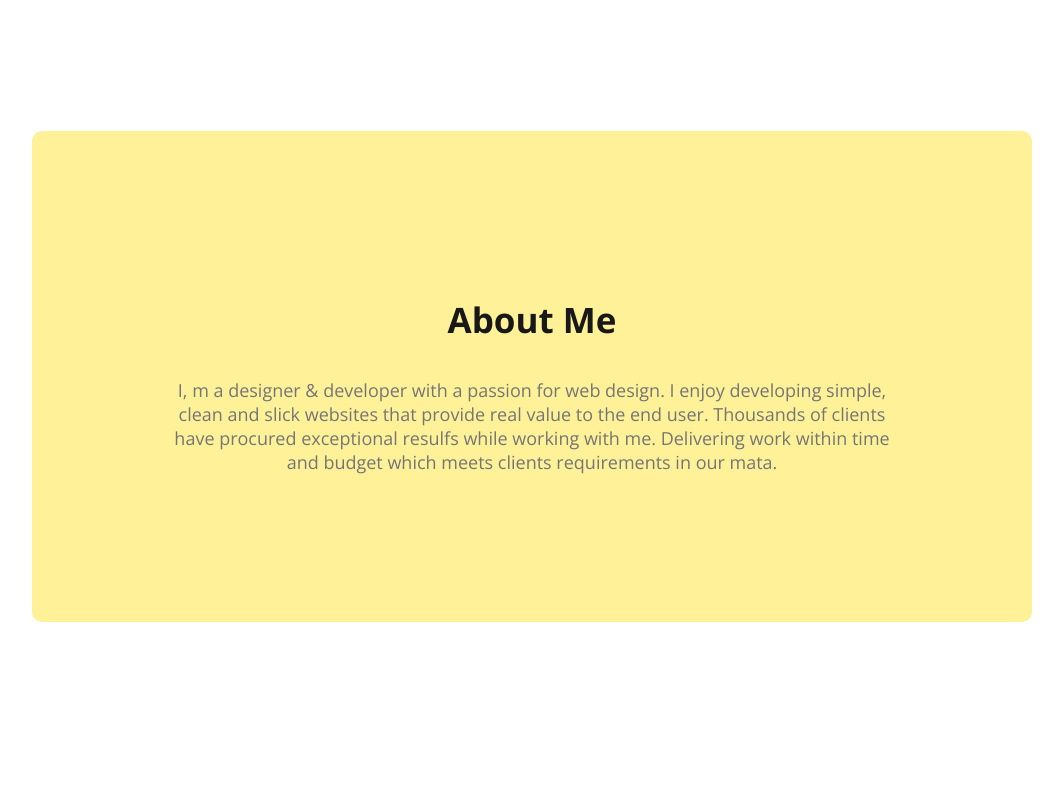
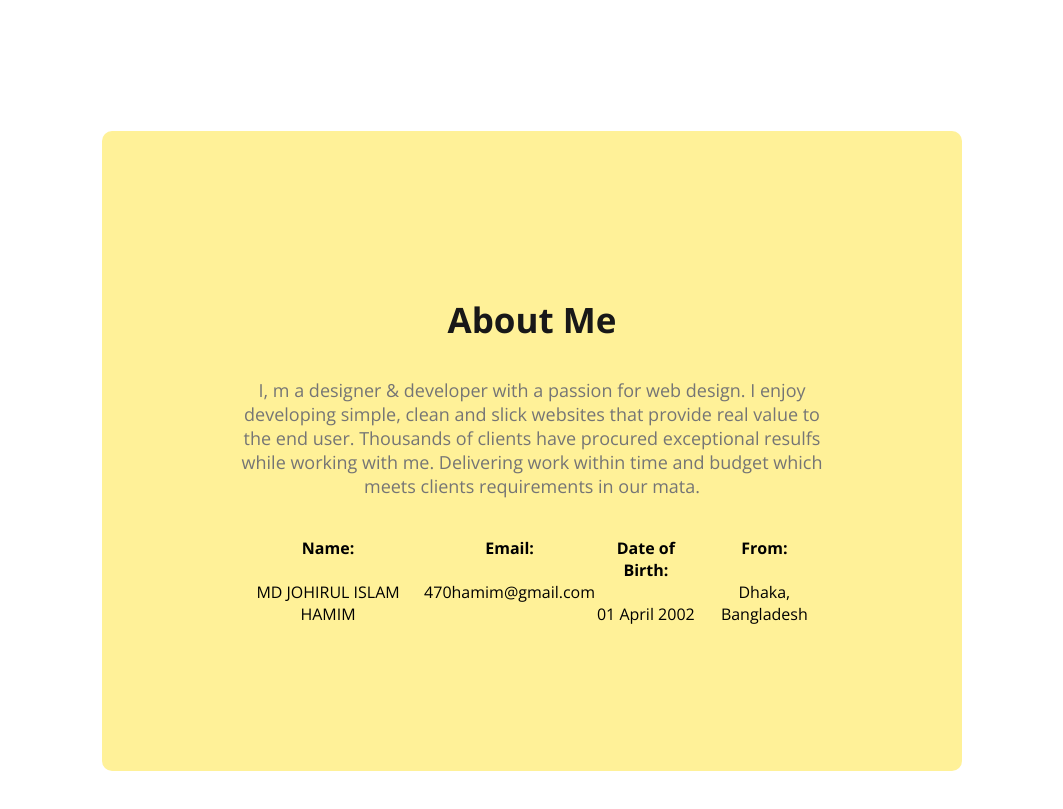
Before and after one commit to Hamim470/porttfolio, a plain HTML site: page index.html in a window 1280 px wide. Shown: the part 940-1749 px from the top of the page, without its empty margins (108-1171 px from the left). Before the commit the page ends 1702 px from the top, so only its background shows below. Drawn offline with nearby package versions, Linux system fonts and the light colour scheme.

Commit message:
added about info

```diff
--- a/index.html
+++ b/index.html
@@ -36,6 +36,24 @@
             <p class="section-description">
                 I, m a designer & developer with a passion for web design. I enjoy developing simple, clean and slick websites that provide real value to the end user. Thousands of clients have procured exceptional resulfs while working with me. Delivering work within time and budget which meets clients requirements in our mata.
             </p>
+            <div class="about-info-container">
+                <div class="about-info">
+                    <h4 class="info-title">Name:</h4>
+                    <p class="info-description">MD JOHIRUL ISLAM HAMIM</p>
+                </div>
+                <div class="about-info">
+                    <h4 class="info-title">Email:</h4>
+                    <p class="info-description">470hamim@gmail.com</p>
+                </div>
+                <div class="about-info">
+                    <h4 class="info-title">Date of Birth:</h4>
+                    <p class="info-description">01 April 2002</p>
+                </div>
+                <div class="about-info">
+                    <h4 class="info-title">From:</h4>
+                    <p class="info-description">Dhaka, Bangladesh</p>
+                </div>
+            </div>
         </section>
     </main>
     <footer>
--- a/styles/protfolio.css
+++ b/styles/protfolio.css
@@ -125,11 +125,23 @@ nav a {
 
 /* main section style */
 
+main{
+  max-width: 1140px;
+  margin: 0 auto;
+  /* justify-content: center; */
+}
 
 /* about section style */
 .about{
   padding: 130px;
   border-radius: 10px;
   background: rgb(255, 241, 152);
-  margin:140px;
+  margin:140px 140px;
 }
+.about-info-container{
+  display:flex;
+  justify-content: space-around;
+}
+.about-info{
+  text-align: center;
+}
```
